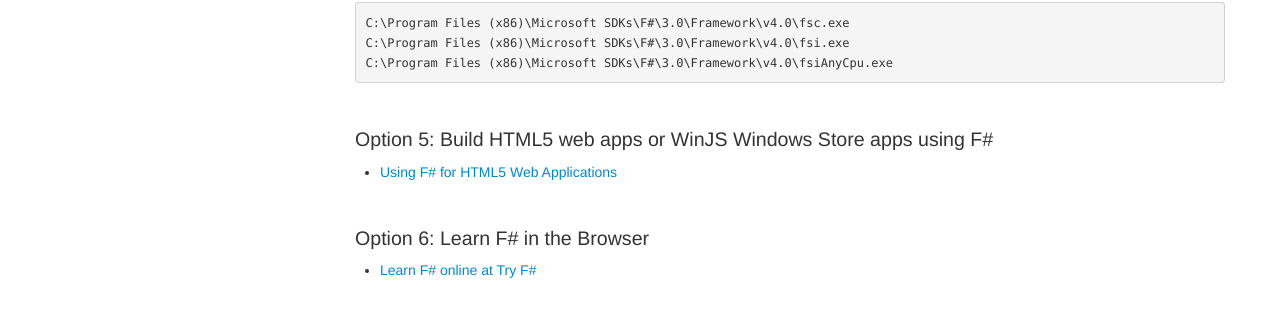
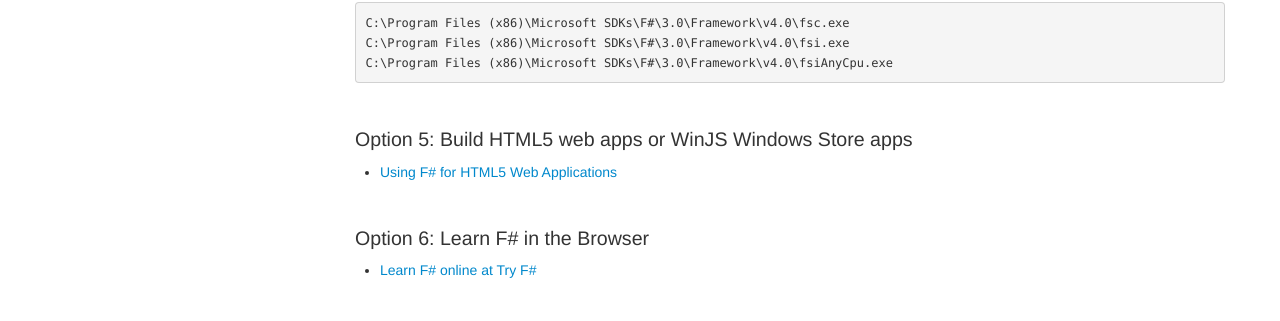
Before and after one commit to fsharp/fsharp.org, a Jekyll site: the page built from use/windows/index.md, in a window 1280 px wide and 900 px high, scrolled down 947 px. Shown: the part 379-700 px from the top of the window. Built offline with Jekyll 4.4.1, drawn with Linux system fonts in a browser that asks for light colours; nearby versions of some CDN libraries; some web fonts are replaced; comment, search, counter and statistics services are not loaded.

Commit message:
Update index.md

```diff
--- a/use/windows/index.md
+++ b/use/windows/index.md
@@ -81,7 +81,7 @@
 
 <br />
 
-### Option 5: Build HTML5 web apps or WinJS Windows Store apps using F#
+### Option 5: Build HTML5 web apps or WinJS Windows Store apps
 
 * [Using F# for HTML5 Web Applications](/use/html5)
 
```
